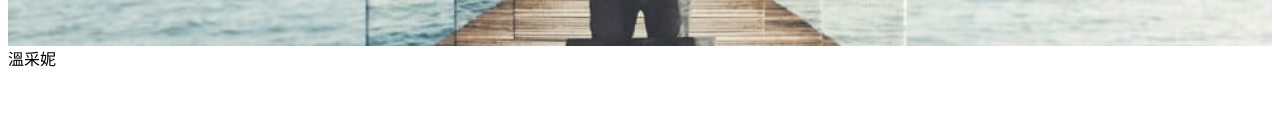
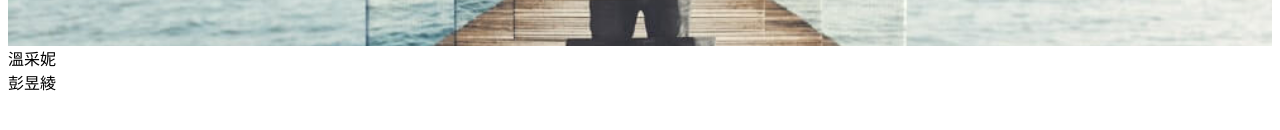
Before and after one commit to gces3226/git001, a plain HTML site: page index.html in a window 1280 px wide. Shown: the part 262-392 px from the top of the page. Drawn offline with Linux system fonts and the light colour scheme.

Commit message:
第二人變更 html

```diff
--- a/index.html
+++ b/index.html
@@ -11,6 +11,7 @@
 <body>
     <header></header>
     <main>溫采妮</main>
+    <main>彭昱綾</main>
 </body>
 
 </html>
```
